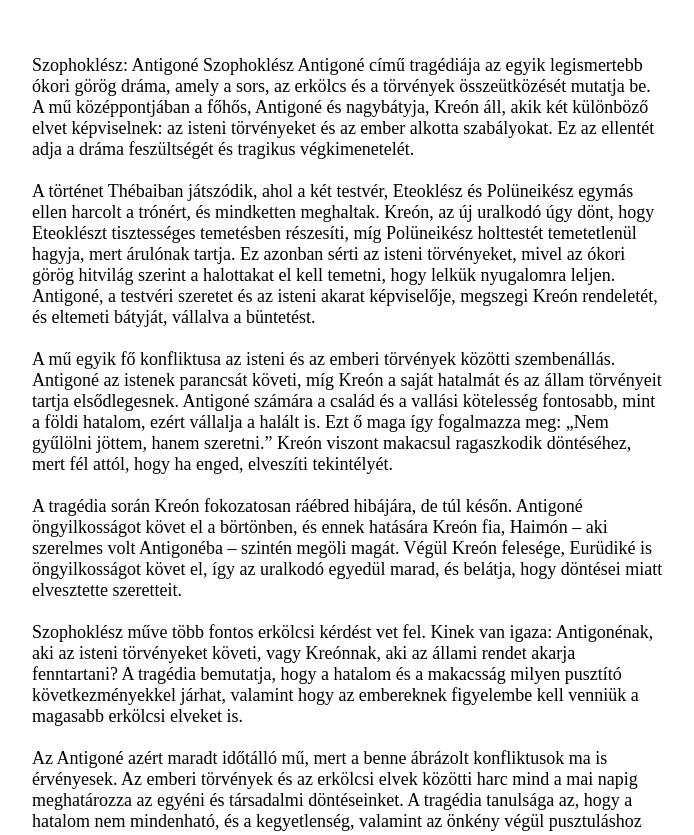
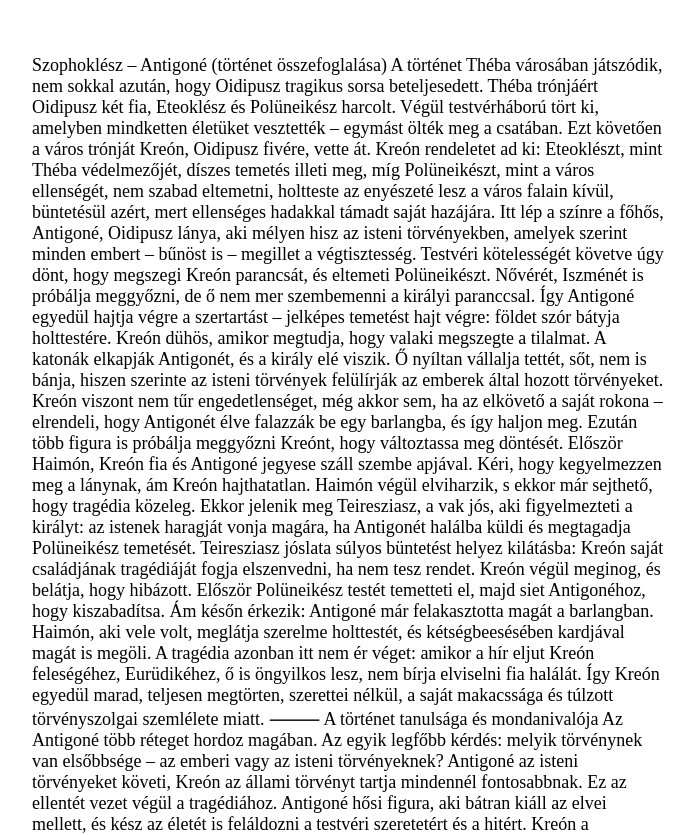
Before and after one commit to Milan0419/irodalom, a plain HTML site: page index.html in a window 1280 px wide. Shown: the top 835 px of the page, without its empty margins (292-986 px from the left). Drawn offline with Linux system fonts and the light colour scheme.

Commit message:
Update index.html

```diff
--- a/index.html
+++ b/index.html
@@ -10,27 +10,38 @@ margin-top: 55px;}
     </style>
 </head>
 <body>
-    <p>Szophoklész: Antigoné
+<p>
+Szophoklész – Antigoné (történet összefoglalása)
 
-        Szophoklész Antigoné című tragédiája az egyik legismertebb ókori görög dráma, amely a sors, az erkölcs és a törvények összeütközését mutatja be. A mű középpontjában a főhős, Antigoné és nagybátyja, Kreón áll, akik két különböző elvet képviselnek: az isteni törvényeket és az ember alkotta szabályokat. Ez az ellentét adja a dráma feszültségét és tragikus végkimenetelét.
-        <br>
-        <br>
-        A történet Thébaiban játszódik, ahol a két testvér, Eteoklész és Polüneikész egymás ellen harcolt a trónért, és mindketten meghaltak. Kreón, az új uralkodó úgy dönt, hogy Eteoklészt tisztességes temetésben részesíti, míg Polüneikész holttestét temetetlenül hagyja, mert árulónak tartja. Ez azonban sérti az isteni törvényeket, mivel az ókori görög hitvilág szerint a halottakat el kell temetni, hogy lelkük nyugalomra leljen. Antigoné, a testvéri szeretet és az isteni akarat képviselője, megszegi Kreón rendeletét, és eltemeti bátyját, vállalva a büntetést.
-        <br>
-        <br>
-        A mű egyik fő konfliktusa az isteni és az emberi törvények közötti szembenállás. Antigoné az istenek parancsát követi, míg Kreón a saját hatalmát és az állam törvényeit tartja elsődlegesnek. Antigoné számára a család és a vallási kötelesség fontosabb, mint a földi hatalom, ezért vállalja a halált is. Ezt ő maga így fogalmazza meg: „Nem gyűlölni jöttem, hanem szeretni.” Kreón viszont makacsul ragaszkodik döntéséhez, mert fél attól, hogy ha enged, elveszíti tekintélyét.
-        <br>
-        <br>
-        A tragédia során Kreón fokozatosan ráébred hibájára, de túl későn. Antigoné öngyilkosságot követ el a börtönben, és ennek hatására Kreón fia, Haimón – aki szerelmes volt Antigonéba – szintén megöli magát. Végül Kreón felesége, Eurüdiké is öngyilkosságot követ el, így az uralkodó egyedül marad, és belátja, hogy döntései miatt elvesztette szeretteit.
-        <br>
-        <br>
-        Szophoklész műve több fontos erkölcsi kérdést vet fel. Kinek van igaza: Antigonénak, aki az isteni törvényeket követi, vagy Kreónnak, aki az állami rendet akarja fenntartani? A tragédia bemutatja, hogy a hatalom és a makacsság milyen pusztító következményekkel járhat, valamint hogy az embereknek figyelembe kell venniük a magasabb erkölcsi elveket is.
-        <br>
-        <br>
-        Az Antigoné azért maradt időtálló mű, mert a benne ábrázolt konfliktusok ma is érvényesek. Az emberi törvények és az erkölcsi elvek közötti harc mind a mai napig meghatározza az egyéni és társadalmi döntéseinket. A tragédia tanulsága az, hogy a hatalom nem mindenható, és a kegyetlenség, valamint az önkény végül pusztuláshoz vezet.
-        <br>
-        <br>
-        Összegzésként elmondható, hogy Szophoklész műve nem csupán egy ókori tragédia, hanem egy mély erkölcsi tanulságokkal rendelkező történet is. Az Antigoné példát mutat arra, hogy az igazság keresése és a lelkiismeret követése milyen áldozatokat követelhet, és hogy az emberi döntések milyen súlyos következményekkel járhatnak. A mű tehát nemcsak a görög dráma egyik remekműve, hanem örök érvényű gondolatokat is közvetít az emberi természetről és a hatalom felelősségéről.
+A történet Théba városában játszódik, nem sokkal azután, hogy Oidipusz tragikus sorsa beteljesedett. Théba trónjáért Oidipusz két fia, Eteoklész és Polüneikész harcolt. Végül testvérháború tört ki, amelyben mindketten életüket vesztették – egymást ölték meg a csatában. Ezt követően a város trónját Kreón, Oidipusz fivére, vette át.
+
+Kreón rendeletet ad ki: Eteoklészt, mint Théba védelmezőjét, díszes temetés illeti meg, míg Polüneikészt, mint a város ellenségét, nem szabad eltemetni, holtteste az enyészeté lesz a város falain kívül, büntetésül azért, mert ellenséges hadakkal támadt saját hazájára.
+
+Itt lép a színre a főhős, Antigoné, Oidipusz lánya, aki mélyen hisz az isteni törvényekben, amelyek szerint minden embert – bűnöst is – megillet a végtisztesség. Testvéri kötelességét követve úgy dönt, hogy megszegi Kreón parancsát, és eltemeti Polüneikészt. Nővérét, Iszménét is próbálja meggyőzni, de ő nem mer szembemenni a királyi paranccsal. Így Antigoné egyedül hajtja végre a szertartást – jelképes temetést hajt végre: földet szór bátyja holttestére.
+
+Kreón dühös, amikor megtudja, hogy valaki megszegte a tilalmat. A katonák elkapják Antigonét, és a király elé viszik. Ő nyíltan vállalja tettét, sőt, nem is bánja, hiszen szerinte az isteni törvények felülírják az emberek által hozott törvényeket. Kreón viszont nem tűr engedetlenséget, még akkor sem, ha az elkövető a saját rokona – elrendeli, hogy Antigonét élve falazzák be egy barlangba, és így haljon meg.
+
+Ezután több figura is próbálja meggyőzni Kreónt, hogy változtassa meg döntését. Először Haimón, Kreón fia és Antigoné jegyese száll szembe apjával. Kéri, hogy kegyelmezzen meg a lánynak, ám Kreón hajthatatlan. Haimón végül elviharzik, s ekkor már sejthető, hogy tragédia közeleg.
+
+Ekkor jelenik meg Teiresziasz, a vak jós, aki figyelmezteti a királyt: az istenek haragját vonja magára, ha Antigonét halálba küldi és megtagadja Polüneikész temetését. Teiresziasz jóslata súlyos büntetést helyez kilátásba: Kreón saját családjának tragédiáját fogja elszenvedni, ha nem tesz rendet.
+
+Kreón végül meginog, és belátja, hogy hibázott. Először Polüneikész testét temetteti el, majd siet Antigonéhoz, hogy kiszabadítsa. Ám későn érkezik: Antigoné már felakasztotta magát a barlangban. Haimón, aki vele volt, meglátja szerelme holttestét, és kétségbeesésében kardjával magát is megöli.
+
+A tragédia azonban itt nem ér véget: amikor a hír eljut Kreón feleségéhez, Eurüdikéhez, ő is öngyilkos lesz, nem bírja elviselni fia halálát. Így Kreón egyedül marad, teljesen megtörten, szerettei nélkül, a saját makacssága és túlzott törvényszolgai szemlélete miatt.
+
+⸻
+
+A történet tanulsága és mondanivalója
+
+Az Antigoné több réteget hordoz magában. Az egyik legfőbb kérdés: melyik törvénynek van elsőbbsége – az emberi vagy az isteni törvényeknek? Antigoné az isteni törvényeket követi, Kreón az állami törvényt tartja mindennél fontosabbnak. Ez az ellentét vezet végül a tragédiához.
+
+Antigoné hősi figura, aki bátran kiáll az elvei mellett, és kész az életét is feláldozni a testvéri szeretetért és a hitért. Kreón a klasszikus tragikus hős: jó szándék vezérli, de elvakult, makacs, és nem hallgat másokra – így saját döntései következményeként veszíti el mindazt, ami fontos számára.
+
+Szophoklész műve ma is aktuális: a hatalom és erkölcs viszonyát, az egyén és állam közötti konfliktust tárja elénk. A tragédia arra is figyelmeztet, hogy az igazság sokszor nem fekete-fehér, és a túlzott törvénykezés – érzelmek, emberség nélkül – pusztuláshoz vezethet.
+
+⸻
+
+Ha szeretnéd, szívesen átfogalmazom diákközpontúbb vagy irodalomórára alkalmas stílusban is.
 
         </p>
 </body>
```
